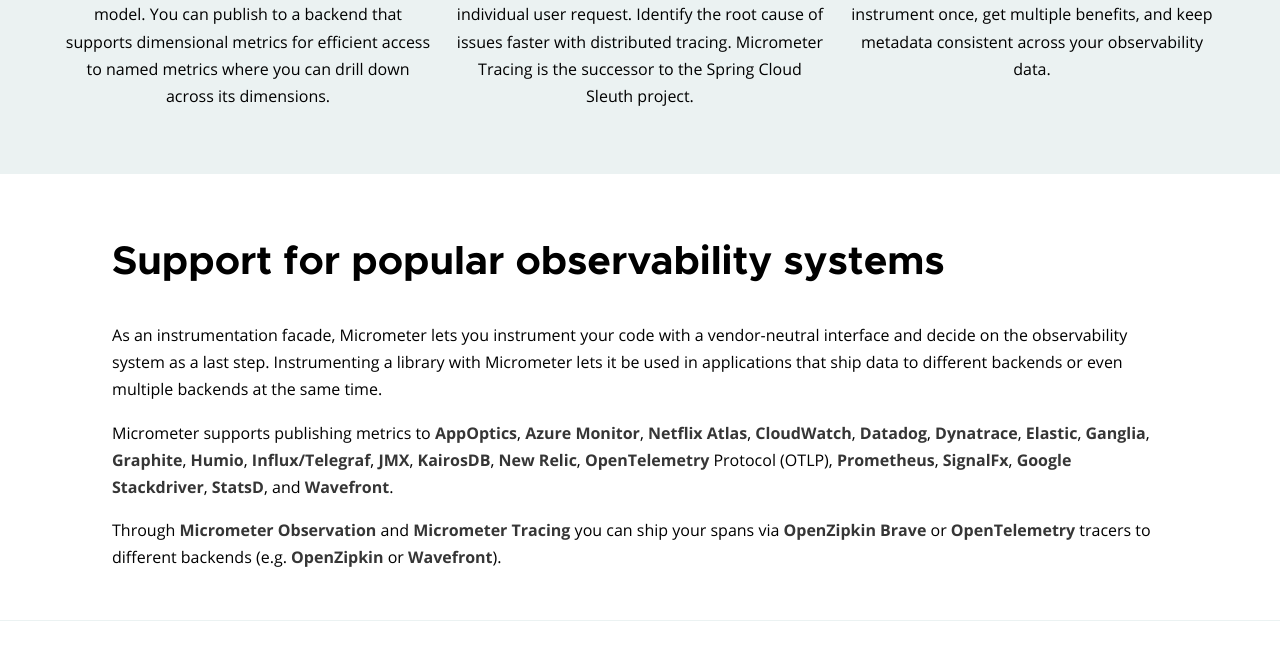
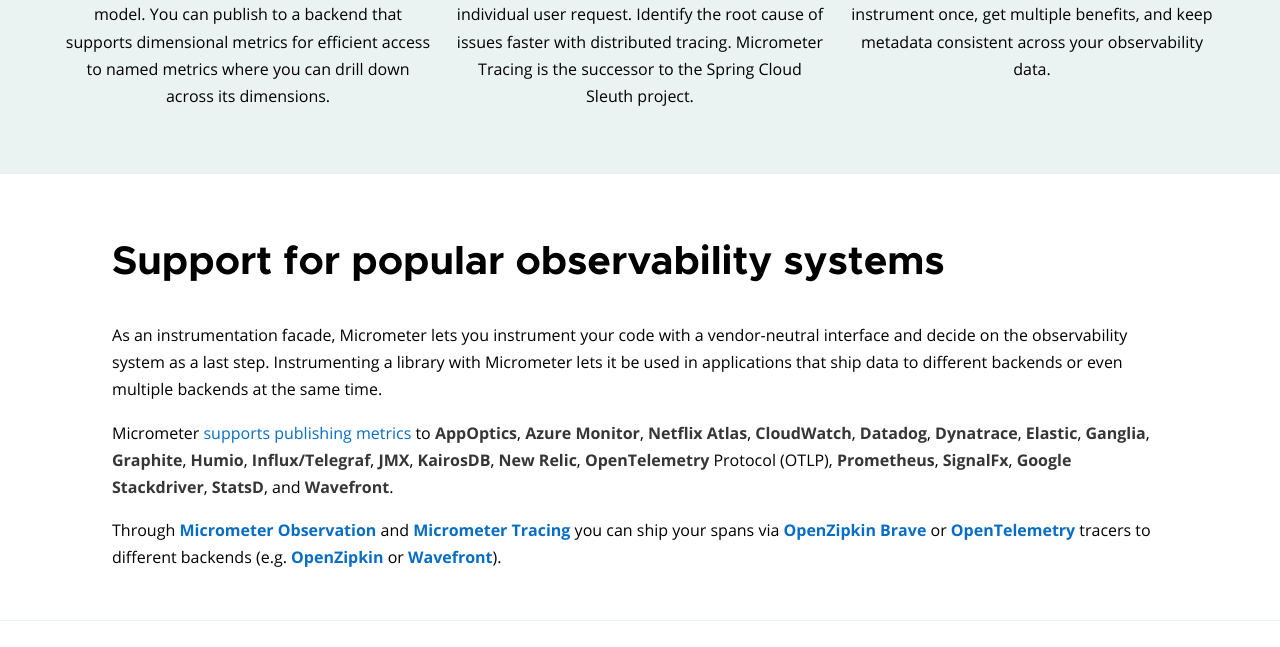
Before and after one commit to micrometer-metrics/micrometer-website, a Gatsby site: page / in a window 1280 px wide. Shown: the part 1205-1852 px from the top of the page. Built offline with nearby package versions, Linux system fonts and the light colour scheme; Gatsby itself is replaced by a stand-in of ours.

Commit message:
Added links to docs

```diff
--- a/src/pages/index.tsx
+++ b/src/pages/index.tsx
@@ -130,7 +130,11 @@ const IndexPage: React.FC<PageProps> = () => {
             even multiple backends at the same time.
           </p>
           <p>
-            Micrometer supports publishing metrics to <strong>AppOptics</strong>
+            Micrometer <a
+                  href="https://docs.micrometer.io/micrometer/reference/implementations.html"
+                >
+                  supports publishing metrics
+                </a> to <strong>AppOptics</strong>
             , <strong>Azure Monitor</strong>, <strong>Netflix Atlas</strong>,{" "}
             <strong>CloudWatch</strong>, <strong>Datadog</strong>,{" "}
             <strong>Dynatrace</strong>, <strong>Elastic</strong>,{" "}
@@ -143,11 +147,35 @@ const IndexPage: React.FC<PageProps> = () => {
             <strong>Wavefront</strong>.
           </p>
           <p>
-            Through <strong>Micrometer Observation</strong> and{" "}
-            <strong>Micrometer Tracing</strong> you can ship your spans via{" "}
-            <strong>OpenZipkin Brave</strong> or <strong>OpenTelemetry</strong>{" "}
-            tracers to different backends (e.g. <strong>OpenZipkin</strong> or{" "}
-            <strong>Wavefront</strong>).
+            Through <strong><a
+                  href="https://docs.micrometer.io/micrometer/reference/observation.html"
+                >
+                  Micrometer Observation
+                </a></strong> and{" "}
+            <strong><a
+                  href="https://docs.micrometer.io/tracing/reference/"
+                >
+                  Micrometer Tracing
+                </a></strong> you can ship your spans via{" "}
+            <strong><a
+                  href="https://docs.micrometer.io/tracing/reference/tracers.html"
+                >
+                  OpenZipkin Brave
+                </a></strong> or <strong><a
+                  href="https://docs.micrometer.io/tracing/reference/tracers.html"
+                >
+                  OpenTelemetry
+                </a></strong>{" "}
+            tracers to different backends (e.g. <strong><a
+                  href="https://docs.micrometer.io/tracing/reference/reporters.html"
+                >
+                  OpenZipkin
+                </a></strong> or{" "}
+            <strong><a
+                  href="https://docs.micrometer.io/tracing/reference/reporters.html"
+                >
+                  Wavefront
+                </a></strong>).
           </p>
         </div>
       </div>
```
